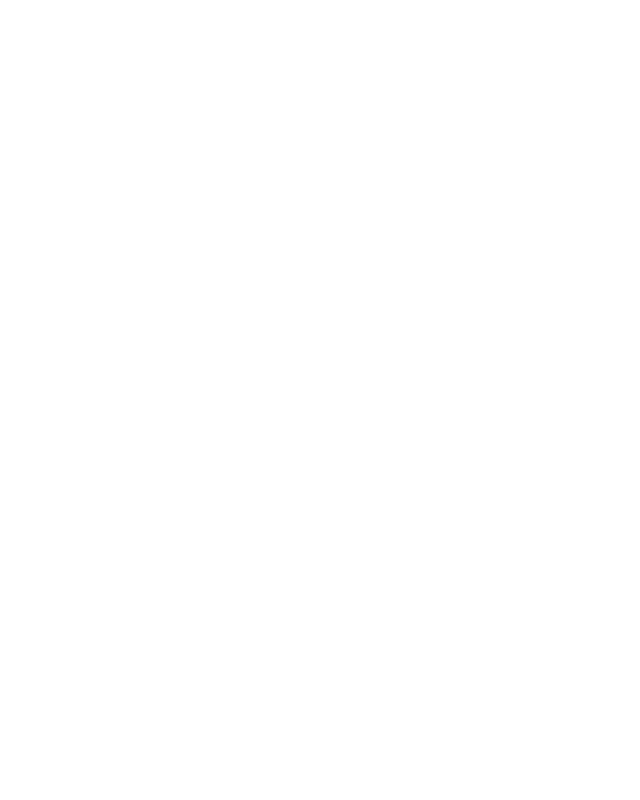
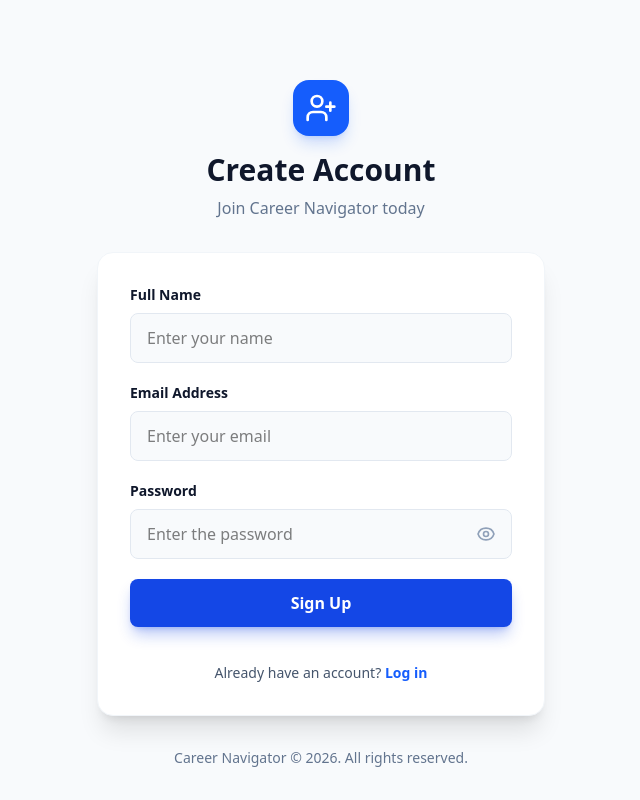
Before and after one commit to GeonJoseph/career-navigator, a React (Vite) app: page /signup in a window 1280 px wide. Shown: the whole page, without its empty margins (319-959 px from the left). Built offline with nearby package versions, Linux system fonts and the light colour scheme.

Commit message:
Fix: Remove nested router and resolve blank page crash

```diff
--- a/src/main.jsx
+++ b/src/main.jsx
@@ -6,7 +6,7 @@ import App from './App.jsx'
 
 createRoot(document.getElementById('root')).render(
   <StrictMode>
-    <BrowserRouter basename="/career-navigator">
+    <BrowserRouter>
       <App />
     </BrowserRouter>
   </StrictMode>,
--- a/src/pages/Chat.jsx
+++ b/src/pages/Chat.jsx
@@ -54,7 +54,7 @@ const Chat = () => {
                         type="text"
                         value={input}
                         onChange={(e) => setInput(e.target.value)}
-                        placeholder="Ask about resume tips, interview prep..."
+                        placeholder="Type a message..."
                         className="flex-1 px-4 py-2 border border-slate-200 rounded-lg focus:outline-none focus:ring-2 focus:ring-blue-500 text-slate-900"
                     />
                     <button type="submit" className="p-2 bg-blue-600 text-white rounded-lg hover:bg-blue-700 transition-colors">
--- a/src/pages/Login.jsx
+++ b/src/pages/Login.jsx
@@ -5,6 +5,7 @@ import { Compass } from 'lucide-react';
 const Login = () => {
     const [email, setEmail] = useState('');
     const [password, setPassword] = useState('');
+    const [showPassword, setShowPassword] = useState(false);
     const [role, setRole] = useState('Admin'); // Default role
     const [error, setError] = useState('');
     const navigate = useNavigate();
@@ -87,8 +88,7 @@ const Login = () => {
                                     className="w-full px-4 py-3 border border-blue-600 rounded-lg focus:outline-none focus:ring-2 focus:ring-blue-500/20 appearance-none bg-white font-medium text-slate-900"
                                 >
                                     <option value="Admin">Admin</option>
-                                    <option value="Student">Student</option>
-                                    <option value="Job Seeker">Job Seeker</option>
+                                    <option value="User">User</option>
                                 </select>
                                 <div className="absolute right-4 top-1/2 transform -translate-y-1/2 pointer-events-none">
                                     <svg className="w-4 h-4 text-slate-500" fill="none" stroke="currentColor" viewBox="0 0 24 24">
@@ -106,7 +106,8 @@ const Login = () => {
                                 value={email}
                                 onChange={(e) => setEmail(e.target.value)}
                                 className="w-full px-4 py-3 border border-slate-200 rounded-lg focus:outline-none focus:ring-2 focus:ring-blue-500 bg-slate-50 focus:bg-white transition-colors"
-                                placeholder={role === 'Admin' ? "admin@careernavigator.io" : "name@example.com"}
+                                placeholder="Enter your email"
+                                autoComplete="off"
                                 required
                             />
                         </div>
@@ -116,18 +117,29 @@ const Login = () => {
                             <label className="block text-sm font-bold text-slate-900 mb-2">Password</label>
                             <div className="relative">
                                 <input
-                                    type="password"
+                                    type={showPassword ? "text" : "password"}
                                     value={password}
                                     onChange={(e) => setPassword(e.target.value)}
                                     className="w-full px-4 py-3 border border-slate-200 rounded-lg focus:outline-none focus:ring-2 focus:ring-blue-500 bg-slate-50 focus:bg-white transition-colors"
                                     placeholder="Enter your password"
+                                    autoComplete="new-password"
                                     required
                                 />
-                                <button type="button" className="absolute right-4 top-1/2 transform -translate-y-1/2 text-slate-400 hover:text-slate-600">
-                                    <svg className="w-5 h-5" fill="none" stroke="currentColor" viewBox="0 0 24 24">
-                                        <path strokeLinecap="round" strokeLinejoin="round" strokeWidth="2" d="M15 12a3 3 0 11-6 0 3 3 0 016 0z" />
-                                        <path strokeLinecap="round" strokeLinejoin="round" strokeWidth="2" d="M2.458 12C3.732 7.943 7.523 5 12 5c4.478 0 8.268 2.943 9.542 7-1.274 4.057-5.064 7-9.542 7-4.477 0-8.268-2.943-9.542-7z" />
-                                    </svg>
+                                <button
+                                    type="button"
+                                    onClick={() => setShowPassword(!showPassword)}
+                                    className="absolute right-4 top-1/2 transform -translate-y-1/2 text-slate-400 hover:text-slate-600 focus:outline-none"
+                                >
+                                    {showPassword ? (
+                                        <svg className="w-5 h-5" fill="none" stroke="currentColor" viewBox="0 0 24 24">
+                                            <path strokeLinecap="round" strokeLinejoin="round" strokeWidth="2" d="M13.875 18.825A10.05 10.05 0 0112 19c-4.478 0-8.268-2.943-9.543-7a9.97 9.97 0 011.563-3.029m5.858.908a3 3 0 114.243 4.243M9.878 9.878l4.242 4.242M9.88 9.88l-3.29-3.29m7.532 7.532l3.29 3.29M3 3l3.59 3.59m0 0A9.953 9.953 0 0112 5c4.478 0 8.268 2.943 9.543 7a10.025 10.025 0 01-4.132 5.411m0 0L21 21" />
+                                        </svg>
+                                    ) : (
+                                        <svg className="w-5 h-5" fill="none" stroke="currentColor" viewBox="0 0 24 24">
+                                            <path strokeLinecap="round" strokeLinejoin="round" strokeWidth="2" d="M15 12a3 3 0 11-6 0 3 3 0 016 0z" />
+                                            <path strokeLinecap="round" strokeLinejoin="round" strokeWidth="2" d="M2.458 12C3.732 7.943 7.523 5 12 5c4.478 0 8.268 2.943 9.542 7-1.274 4.057-5.064 7-9.542 7-4.477 0-8.268-2.943-9.542-7z" />
+                                        </svg>
+                                    )}
                                 </button>
                             </div>
                         </div>
@@ -148,6 +160,13 @@ const Login = () => {
                         >
                             Login
                         </button>
+
+                        <div className="text-center mt-4 text-sm text-slate-600">
+                            Don't have an account?{' '}
+                            <Link to="/signup" className="font-semibold text-blue-600 hover:text-blue-700 hover:underline">
+                                Sign Up
+                            </Link>
+                        </div>
                     </form>
                 </div>
             </div>
--- a/src/pages/Settings.jsx
+++ b/src/pages/Settings.jsx
@@ -1,7 +1,6 @@
 import React, { useState } from 'react';
-import { User, Bell, Shield, ChevronRight } from 'lucide-react';
+import { User, Shield, ChevronRight } from 'lucide-react';
 import ProfileSettings from '../components/settings/ProfileSettings';
-import NotificationSettings from '../components/settings/NotificationSettings';
 import SecuritySettings from '../components/settings/SecuritySettings';
 
 const Settings = () => {
@@ -9,7 +8,6 @@ const Settings = () => {
 
     const tabs = [
         { id: 'profile', label: 'Profile', icon: User },
-        { id: 'notifications', label: 'Notifications', icon: Bell },
         { id: 'security', label: 'Security', icon: Shield },
     ];
 
@@ -46,7 +44,6 @@ const Settings = () => {
                 {/* Content Area */}
                 <div className="md:col-span-3 space-y-6">
                     {activeTab === 'profile' && <ProfileSettings />}
-                    {activeTab === 'notifications' && <NotificationSettings />}
                     {activeTab === 'security' && <SecuritySettings />}
                 </div>
             </div>
--- a/src/pages/Signup.jsx
+++ b/src/pages/Signup.jsx
@@ -6,6 +6,7 @@ const Signup = () => {
     const [name, setName] = useState('');
     const [email, setEmail] = useState('');
     const [password, setPassword] = useState('');
+    const [showPassword, setShowPassword] = useState(false);
     const navigate = useNavigate();
 
     const handleSignup = (e) => {
@@ -29,64 +30,91 @@ const Signup = () => {
     };
 
     return (
-        <div className="min-h-screen bg-slate-900 flex items-center justify-center p-4">
-            <div className="bg-white rounded-2xl shadow-xl w-full max-w-md overflow-hidden">
+        <div className="min-h-screen bg-slate-50 flex flex-col items-center pt-20 p-4">
+            {/* Logo Section */}
+            <div className="flex flex-col items-center mb-8">
+                <div className="bg-blue-600 p-3 rounded-2xl mb-4 shadow-lg shadow-blue-600/20">
+                    <UserPlus className="w-8 h-8 text-white" />
+                </div>
+                <h1 className="text-3xl font-bold text-slate-900 mb-2">Create Account</h1>
+                <p className="text-slate-500">Join Career Navigator today</p>
+            </div>
+
+            {/* Signup Card */}
+            <div className="bg-white rounded-2xl shadow-xl w-full max-w-md overflow-hidden border border-slate-100">
                 <div className="p-8">
-                    <div className="flex justify-center mb-6">
-                        <div className="p-3 bg-blue-100 rounded-full">
-                            <UserPlus className="w-8 h-8 text-blue-600" />
-                        </div>
-                    </div>
-                    <h2 className="text-2xl font-bold text-center text-slate-800 mb-2">Create Account</h2>
-                    <p className="text-center text-slate-500 mb-8">Join Path Pilot and start your journey</p>
-
-                    <form onSubmit={handleSignup} className="space-y-4">
+                    <form onSubmit={handleSignup} className="space-y-5">
                         <div>
-                            <label className="block text-sm font-medium text-slate-700 mb-1">Full Name</label>
+                            <label className="block text-sm font-bold text-slate-900 mb-2">Full Name</label>
                             <input
                                 type="text"
                                 value={name}
                                 onChange={(e) => setName(e.target.value)}
-                                className="w-full px-4 py-2 border border-slate-200 rounded-lg focus:outline-none focus:ring-2 focus:ring-blue-500"
-                                placeholder="John Doe"
+                                className="w-full px-4 py-3 border border-slate-200 rounded-lg focus:outline-none focus:ring-2 focus:ring-blue-500 bg-slate-50 focus:bg-white transition-colors"
+                                placeholder="Enter your name"
                                 required
                             />
                         </div>
                         <div>
-                            <label className="block text-sm font-medium text-slate-700 mb-1">Email Address</label>
+                            <label className="block text-sm font-bold text-slate-900 mb-2">Email Address</label>
                             <input
                                 type="email"
                                 value={email}
                                 onChange={(e) => setEmail(e.target.value)}
-                                className="w-full px-4 py-2 border border-slate-200 rounded-lg focus:outline-none focus:ring-2 focus:ring-blue-500"
-                                placeholder="you@example.com"
+                                className="w-full px-4 py-3 border border-slate-200 rounded-lg focus:outline-none focus:ring-2 focus:ring-blue-500 bg-slate-50 focus:bg-white transition-colors"
+                                placeholder="Enter your email"
                                 required
                             />
                         </div>
                         <div>
-                            <label className="block text-sm font-medium text-slate-700 mb-1">Password</label>
+                            <label className="block text-sm font-bold text-slate-900 mb-2">Password</label>
+                            <div className="relative">
                                 <input
-                                type="password"
+                                    type={showPassword ? "text" : "password"}
                                     value={password}
                                     onChange={(e) => setPassword(e.target.value)}
-                                className="w-full px-4 py-2 border border-slate-200 rounded-lg focus:outline-none focus:ring-2 focus:ring-blue-500"
-                                placeholder="••••••••"
+                                    className="w-full px-4 py-3 border border-slate-200 rounded-lg focus:outline-none focus:ring-2 focus:ring-blue-500 bg-slate-50 focus:bg-white transition-colors"
+                                    placeholder="Enter the password"
+                                    autoComplete="new-password"
                                     required
                                 />
+                                <button
+                                    type="button"
+                                    onClick={() => setShowPassword(!showPassword)}
+                                    className="absolute right-4 top-1/2 transform -translate-y-1/2 text-slate-400 hover:text-slate-600 focus:outline-none"
+                                >
+                                    {showPassword ? (
+                                        <svg className="w-5 h-5" fill="none" stroke="currentColor" viewBox="0 0 24 24">
+                                            <path strokeLinecap="round" strokeLinejoin="round" strokeWidth="2" d="M13.875 18.825A10.05 10.05 0 0112 19c-4.478 0-8.268-2.943-9.543-7a9.97 9.97 0 011.563-3.029m5.858.908a3 3 0 114.243 4.243M9.878 9.878l4.242 4.242M9.88 9.88l-3.29-3.29m7.532 7.532l3.29 3.29M3 3l3.59 3.59m0 0A9.953 9.953 0 0112 5c4.478 0 8.268 2.943 9.543 7a10.025 10.025 0 01-4.132 5.411m0 0L21 21" />
+                                        </svg>
+                                    ) : (
+                                        <svg className="w-5 h-5" fill="none" stroke="currentColor" viewBox="0 0 24 24">
+                                            <path strokeLinecap="round" strokeLinejoin="round" strokeWidth="2" d="M15 12a3 3 0 11-6 0 3 3 0 016 0z" />
+                                            <path strokeLinecap="round" strokeLinejoin="round" strokeWidth="2" d="M2.458 12C3.732 7.943 7.523 5 12 5c4.478 0 8.268 2.943 9.542 7-1.274 4.057-5.064 7-9.542 7-4.477 0-8.268-2.943-9.542-7z" />
+                                        </svg>
+                                    )}
+                                </button>
+                            </div>
                         </div>
                         <button
                             type="submit"
-                            className="w-full py-3 bg-blue-600 text-white rounded-lg font-medium hover:bg-blue-700 transition-colors"
+                            className="w-full py-3 bg-blue-700 text-white rounded-lg font-bold hover:bg-blue-800 transition-colors shadow-lg shadow-blue-700/30"
                         >
                             Sign Up
                         </button>
+
+                        <div className="text-center mt-4 text-sm text-slate-600">
+                            Already have an account?{' '}
+                            <Link to="/login" className="font-semibold text-blue-600 hover:text-blue-700 hover:underline">
+                                Log in
+                            </Link>
+                        </div>
                     </form>
                 </div>
-                <div className="bg-slate-50 p-4 text-center border-t border-slate-100">
-                    <p className="text-sm text-slate-600">
-                        Already have an account? <Link to="/login" className="text-blue-600 hover:underline">Log in</Link>
-                    </p>
             </div>
+
+            <div className="mt-8 text-center text-slate-500 text-sm">
+                Career Navigator © 2026. All rights reserved.
             </div>
         </div>
     );
--- a/vite.config.js
+++ b/vite.config.js
@@ -4,5 +4,5 @@ import react from '@vitejs/plugin-react'
 // https://vite.dev/config/
 export default defineConfig({
   plugins: [react()],
-  base: '/career-navigator/',
+
 })
```
Also changed, not shown: src/components/settings/ProfileSettings.jsx (+3 -14 lines), src/pages/Dashboard.jsx (+1 -8 lines). Lines whose indentation alone changed are shown as unchanged.
